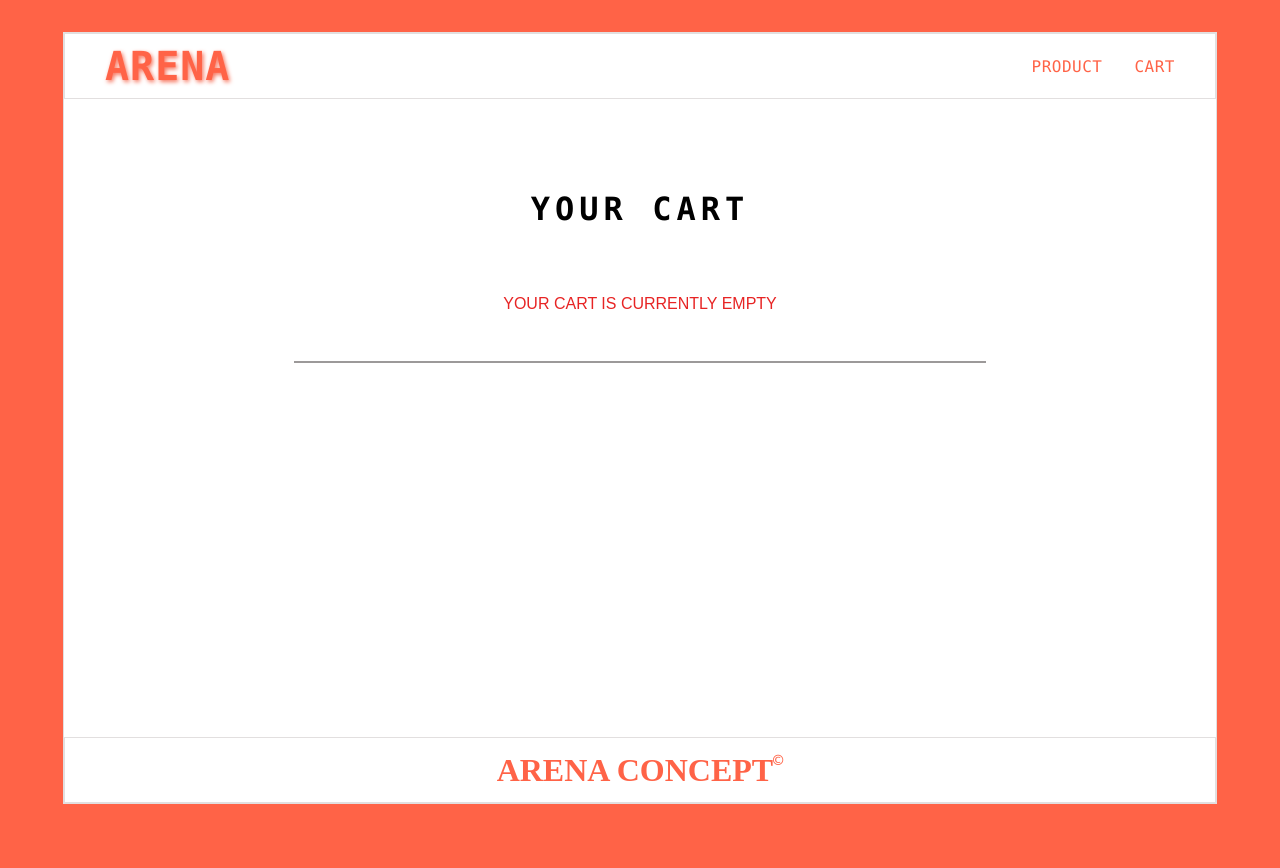
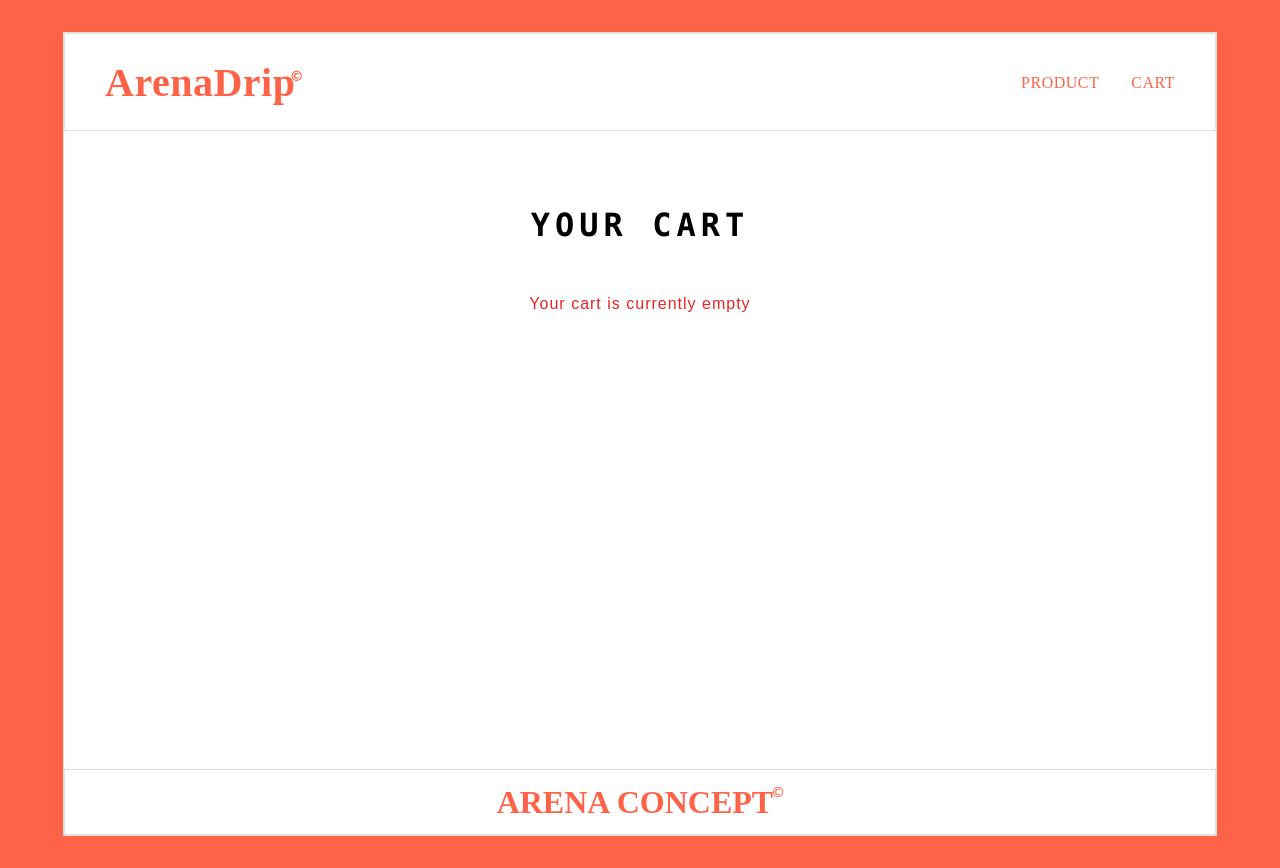
Before and after one commit to al-waheed/ArenaDrip, a React (Create React App) app: page /cart in a window 1280 px wide. Before the commit the page ends 836 px from the top, so only its background shows below. Built offline with nearby package versions, Linux system fonts and the light colour scheme.

Commit message:
update checkout

```diff
--- a/src/Cart.js
+++ b/src/Cart.js
@@ -13,6 +13,7 @@ class Cart extends Component {
   render() {
     const { cart, increase, decrease, deleteCart, total, clearCart } = this.context;
     const cartList = cart.length ? (cart.map((item) => {
+    // console.log(isEqual)
       return (
         <div key={item._id} className="cartList">
           <div className="cartImg">
@@ -28,7 +29,7 @@ class Cart extends Component {
           <div className='countButtons'>
             <div><button className='increase' onClick={() => { increase(item._id) }}> + </button></div>
             <span> {item.count} </span>
-            <div><button className='decrease' onClick={() => { decrease(item._id) }}> - </button></div>
+            <div><button className='increase' onClick={() => { decrease(item._id) }}> - </button></div>
           </div>
         </div>
       );
--- a/src/DataContext.js
+++ b/src/DataContext.js
@@ -12,6 +12,8 @@ export class DataProvider extends Component {
 
   addCart = id => {
     const { products, cart } = this.state;
+    // const cartId = cart.map((cart) =>  cart._id)
+    // console.log(cartId)
     const data = products.filter((product) => {
       return product._id === id;
     });
--- a/src/Navbar.css
+++ b/src/Navbar.css
@@ -2,7 +2,7 @@
   display: flex;
   align-items: center;
   justify-content: space-between;
-  height: 4rem;
+  height: 6rem;
   border: 1px solid rgb(226, 223, 223);
   padding: 0 2.5rem;
   margin-bottom: 2.9rem;
@@ -11,11 +11,18 @@
 .headingTitle {
   display: inline-block;
   font-size: 40px;
-  text-transform: uppercase;
-  letter-spacing: 1px;
+  font-family: "algerian";
+  letter-spacing: 0.5px;
   text-decoration: none;
   color: tomato;
-  text-shadow: 1.5px 1.5px 4px rgb(247, 116, 93);
+}
+
+.heading h1 span{
+  position: relative;
+  bottom: 14px;
+  right: 4px;
+  font-size: 17px;
+  color: tomato;
 }
 
 .navbar ul {
@@ -41,6 +48,7 @@
 .navbar .navLink {
   display: inline-block;
   font-size: 16px;
+  font-family: "algerian";
   font-weight: 100;
   margin-left: 2rem;
   letter-spacing: 0.5px;
--- a/src/Navbar.js
+++ b/src/Navbar.js
@@ -13,7 +13,8 @@ class Navbar extends Component {
         <div className="menu">
           <div className="heading">
             <h1>
-              <Link className="headingTitle" to="/"> Arena </Link>
+              <Link className="headingTitle" to="/"> ArenaDrip </Link>
+              <span>&copy;</span>
             </h1>
           </div>
           <nav className="navbar">
--- a/src/Product.js
+++ b/src/Product.js
@@ -12,7 +12,7 @@ class Product extends Component {
           <div className="itemBox">
             <img src={product.image} alt="pics" className="itemPic" />
              <div className="itemName">{product.product}</div>
-             <div className="itemPrice"><b>NGN</b>{product.price}.00</div>
+             <div className="itemPrice"><b>NGN</b>{product.price}</div>
              <button className="itemBtn" onClick={() => {addCart(product._id)}}>
               Add to cart
             </button>
--- a/src/index.css
+++ b/src/index.css
@@ -89,21 +89,20 @@ html {
   text-align: center;
   font-weight: bold;
   letter-spacing: 5px;
-  line-height: 4;
+  line-height: 3;
 }
 
 .cartContainer .carts {
   display: flex;
   flex-direction: column;
-  border-bottom: 2px solid rgb(156, 153, 153);
-  padding-bottom: 3rem;
+  padding-bottom: 4rem;
 }
 
 .cartContainer .btnBox{
   display: flex;
   justify-content: center;
   align-items: center;
-  margin: 4rem 0rem 4rem 0rem;
+  margin: 5rem 0rem 4rem 0rem;
 }
 
 .cartContainer .btnBox .clearBtn{
@@ -130,6 +129,7 @@ html {
   align-items: center;
   justify-content: space-between;
   letter-spacing: 2px;
+  border-top: 2px solid rgb(156, 153, 153);
 }
 
 .total h3{
@@ -158,6 +158,7 @@ html {
   color: rgb(19, 18, 18);
   font-size: 17px;
   padding: 10px 18px;
+  margin-top: 2rem;
   cursor: pointer;
   transition: all 0.5s;
 }
@@ -214,7 +215,7 @@ html {
 }
 
 .cartInfo .cartProduct {
-  text-transform: uppercase;
+  text-transform: capitalize;
   font-family: monospace;
   font-size: 20px;
   letter-spacing: 2px;
@@ -236,7 +237,7 @@ html {
 
 .cartInfo .deletBtn{
   display: inline-block;
-  text-transform: uppercase;
+  text-transform:lowercase;
   color: tomato;
   background-color: transparent;
   font-size: 16px;
@@ -300,7 +301,7 @@ html {
 .cartEmpty {
   font-family: fantasy;
   text-align: center;
-  text-transform: uppercase;
+  letter-spacing: 1px;
   color: #e72424;
 }
 /* cart styling end*/
```
Also changed, not shown: 1 other file (tests, documents, lock files or other folders).
